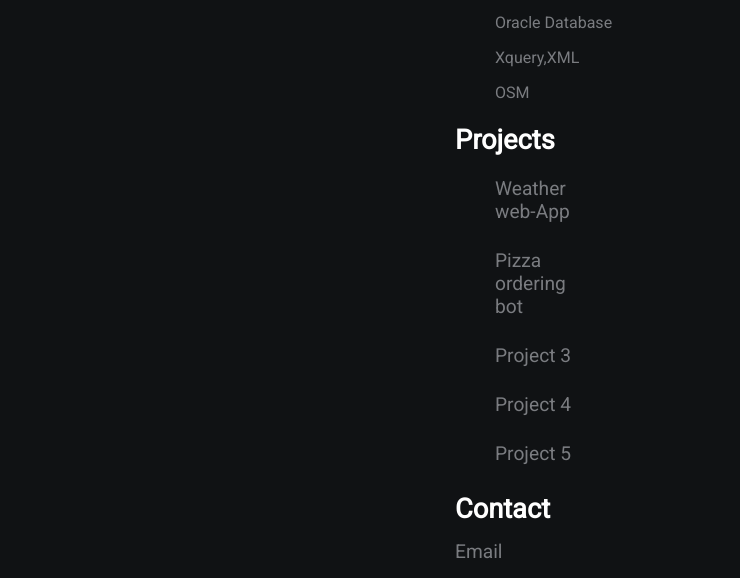
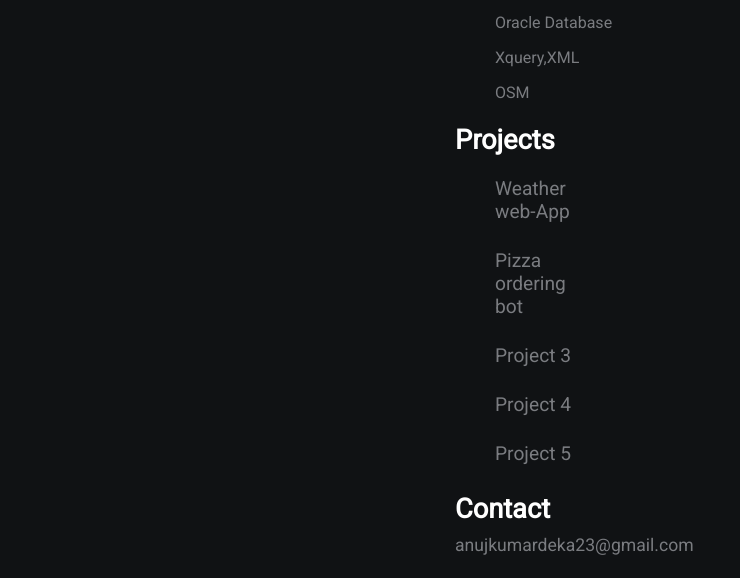
Before and after one commit to anuj2398/portfolio-basic, a plain HTML site: page index.html in a window 1280 px wide. Shown: the part 547-1125 px from the top of the page, without its empty margins (185-925 px from the left). Drawn offline with Linux system fonts and the light colour scheme.

Commit message:
Update index.html

```diff
--- a/index.html
+++ b/index.html
@@ -39,7 +39,7 @@
             <ul><a href="#">Project 4</a></ul>
             <ul><a href="#">Project 5</a></ul>
             <h2>Contact</h2>
-            <p><a href="anujkumardeka23@gmail.com">Email</a></p>
+            <p>anujkumardeka23@gmail.com</p>
         </div>
     </div>
 </body>
```
